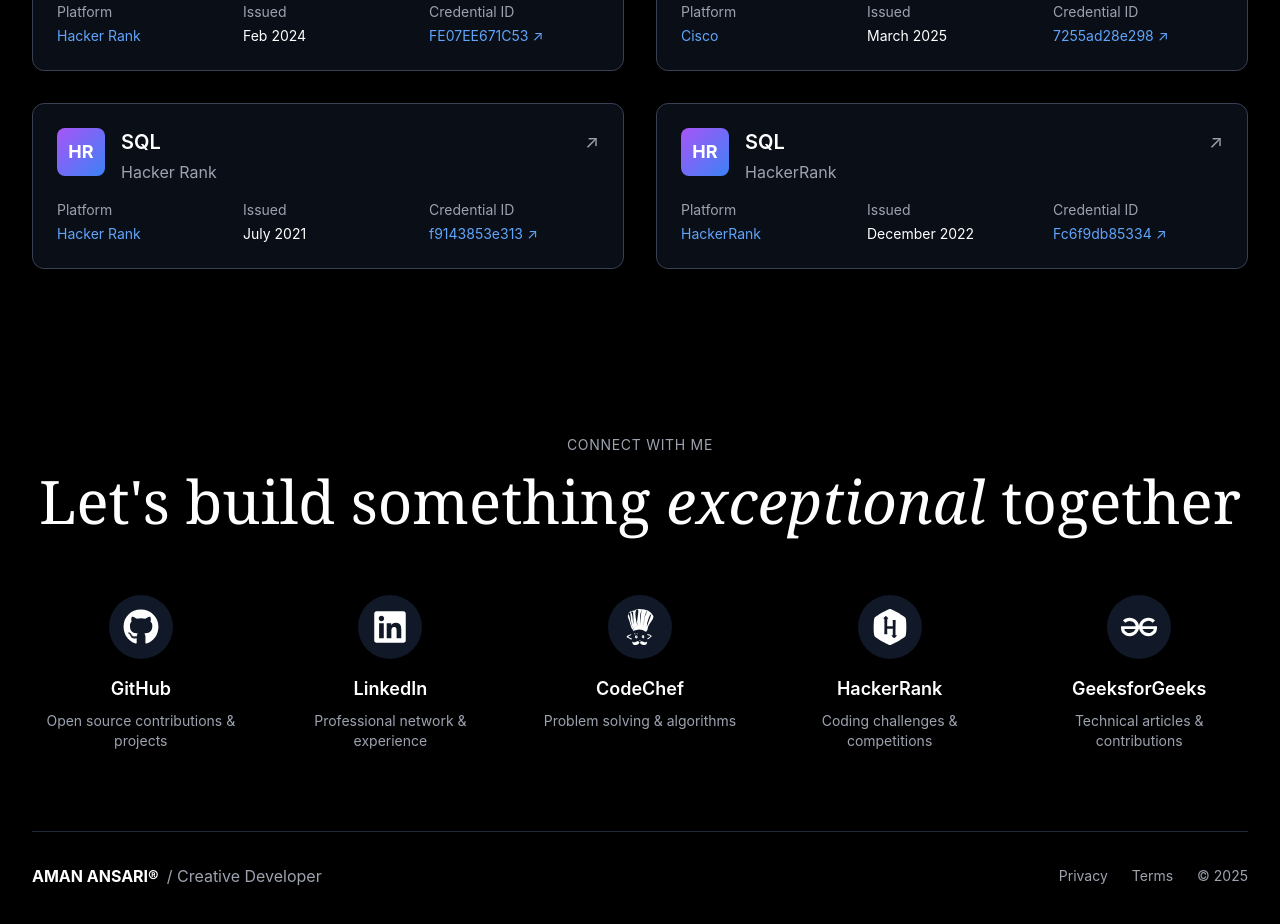
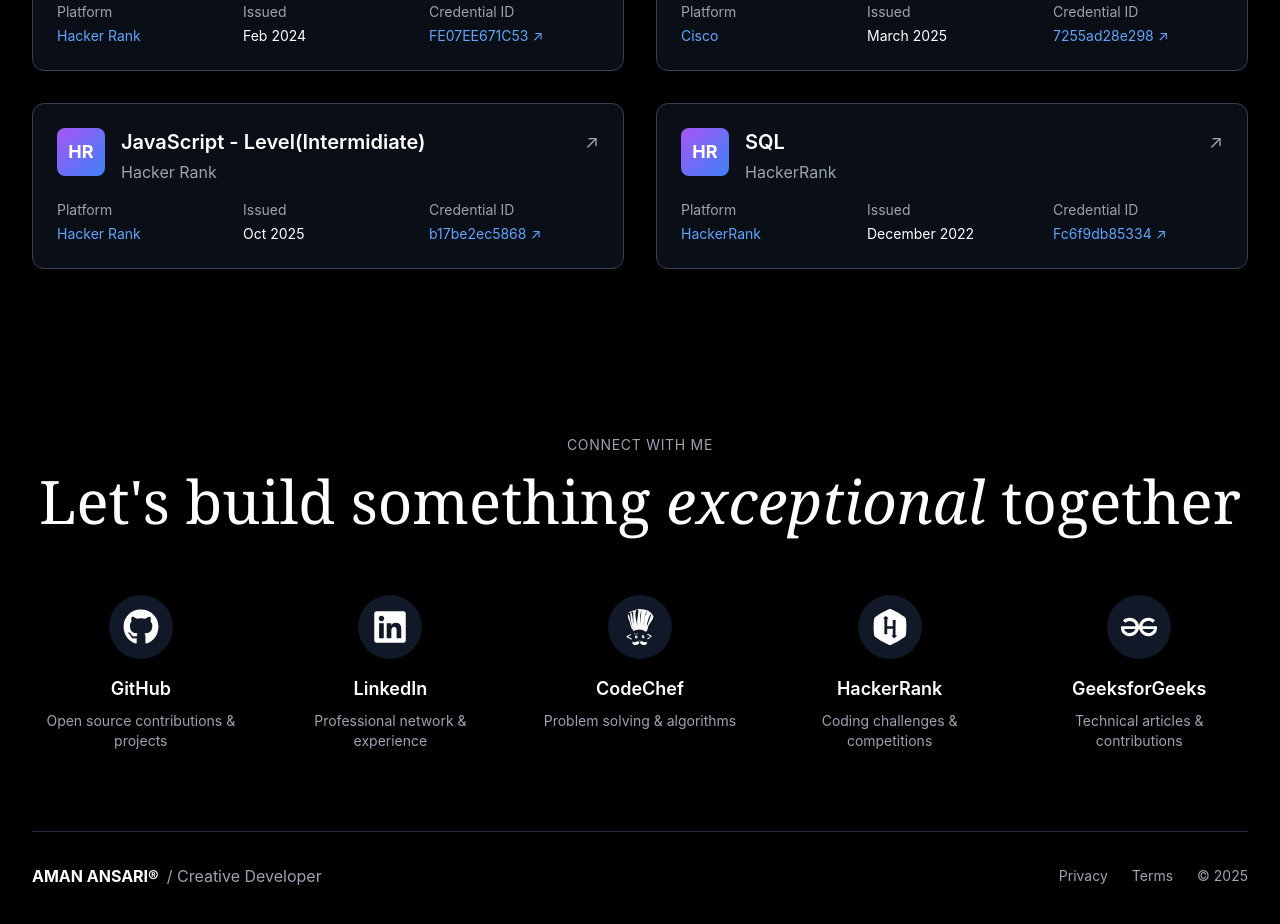
Before and after one commit to Aman-1603/Aman_Protfolio_Site, a React (Create React App) app in the folder aman-protfolio/: page / in a window 1280 px wide. Shown: the part 4420-5344 px from the top of the page. Built offline with nearby package versions, Linux system fonts and the light colour scheme.

Commit message:
Changes in certification section

```diff
--- a/aman-protfolio/src/component/CertificationSection.js
+++ b/aman-protfolio/src/component/CertificationSection.js
@@ -27,12 +27,12 @@
       logo: "CS",
     },
     {
-      title: "SQL",
+      title: "JavaScript - Level(Intermidiate)",
       platform: "Hacker Rank",
-      issued: "July 2021",
-      credentialId: "f9143853e313",
-      credentialUrl: "https://www.hackerrank.com/certificates/f9143853e313",
-      category: "Data Base",
+      issued: "Oct 2025",
+      credentialId: "b17be2ec5868",
+      credentialUrl: "https://www.hackerrank.com/certificates/iframe/b17be2ec5868",
+      category: "Fullstack",
       logo: "HR",
     },
     {
```
